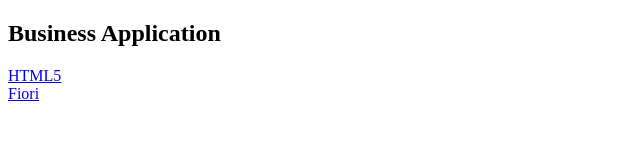
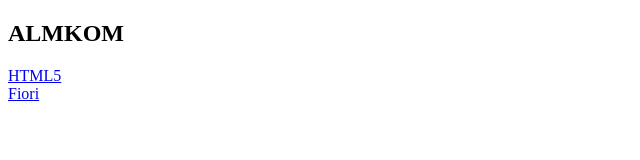
Before and after one commit to Malday/DevOpsBTP, a website: page app/resources/index.html in a window 1280 px wide. Shown: the whole page, without its empty margins (0-640 px from the left). Drawn offline with Linux system fonts and the light colour scheme.

Commit message:
Test ALMKOM Commit

```diff
--- a/app/resources/index.html
+++ b/app/resources/index.html
@@ -8,7 +8,7 @@
 </head>
 
 <body>
-    <h2>Business Application</h2>
+    <h2>ALMKOM</h2>
     <a href="html5/webapp/index.html">HTML5</a><br />
     <a href="fiori/webapp/index-standalone.html">Fiori</a><br />
 
```
